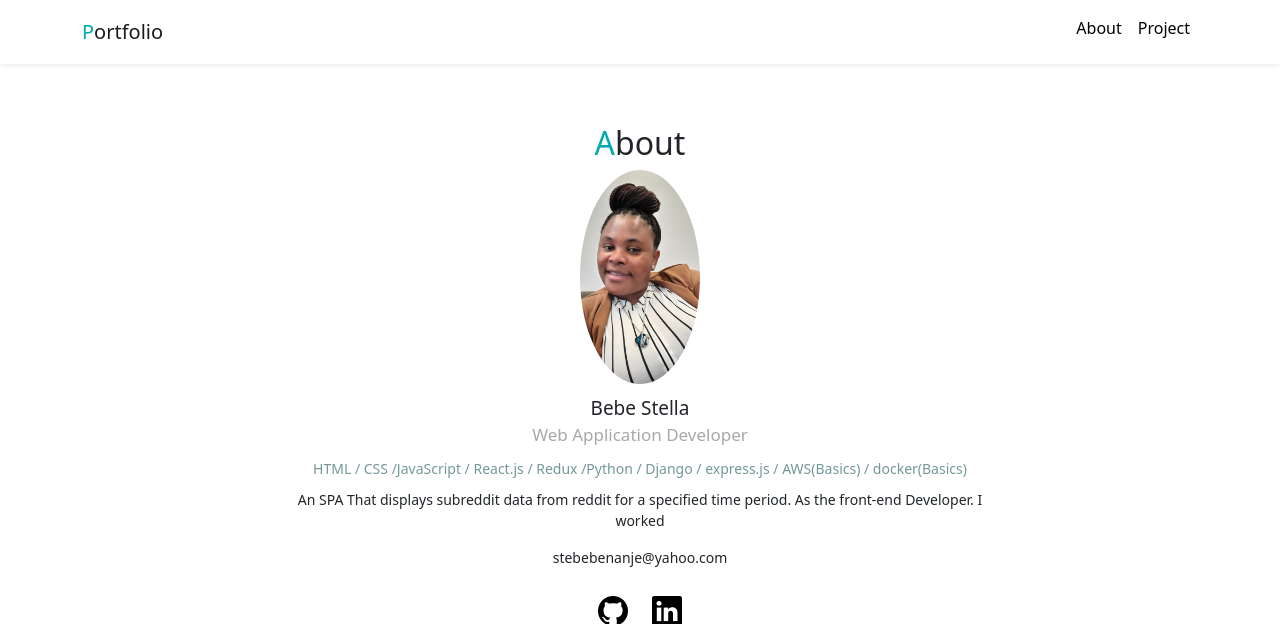
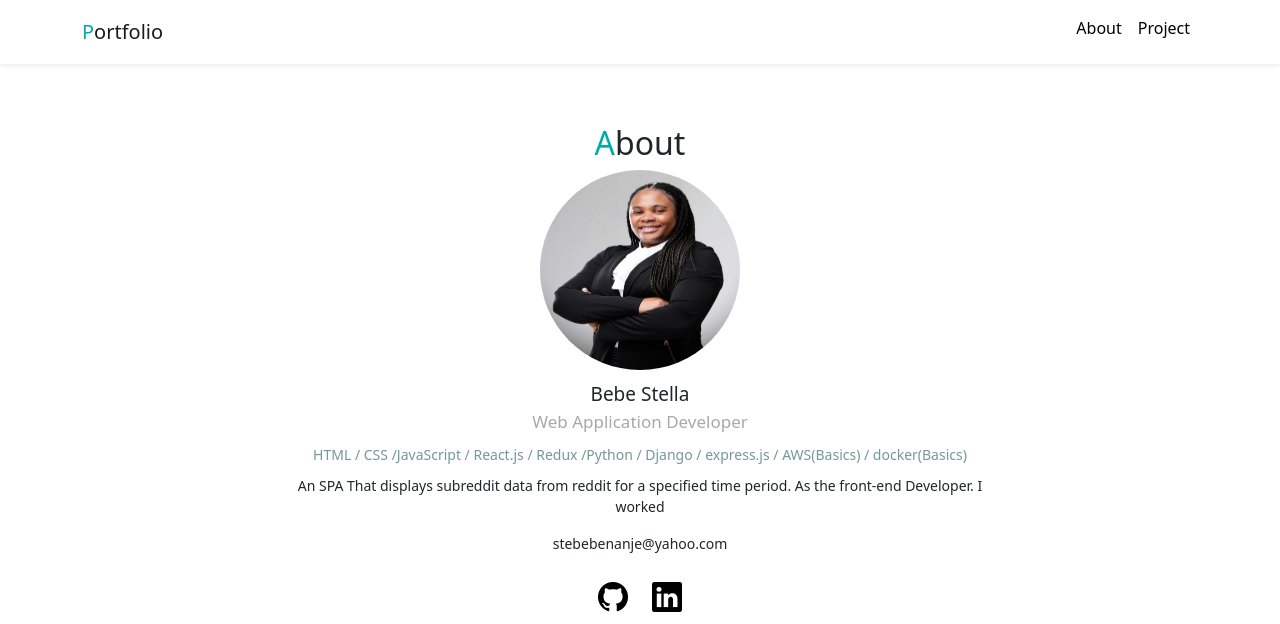
Before and after one commit to Bebestella/Portfolio-B, a PHP site: page / in a window 1280 px wide. Shown: the top 624 px of the page. Run offline with PHP 8.4, Linux system fonts and the light colour scheme; some libraries are stand-ins or nearby versions.

Commit message:
updated the image

```diff
--- a/style.css
+++ b/style.css
@@ -41,9 +41,11 @@ a.font-black {
   max-width: 700px;
   text-align: center;
 }
+
 #about img {
   border-radius: 50%;
-  width: 120px;
+  width: 200px;
+  height: 200px;
   margin-bottom: 10px;
 }
 
```
Also changed, not shown: img/my-image.jpg, img/project-netflix.png (deleted), img/project-twitter.png (deleted), img/sample-woman.jpg (deleted), 2 other files.
